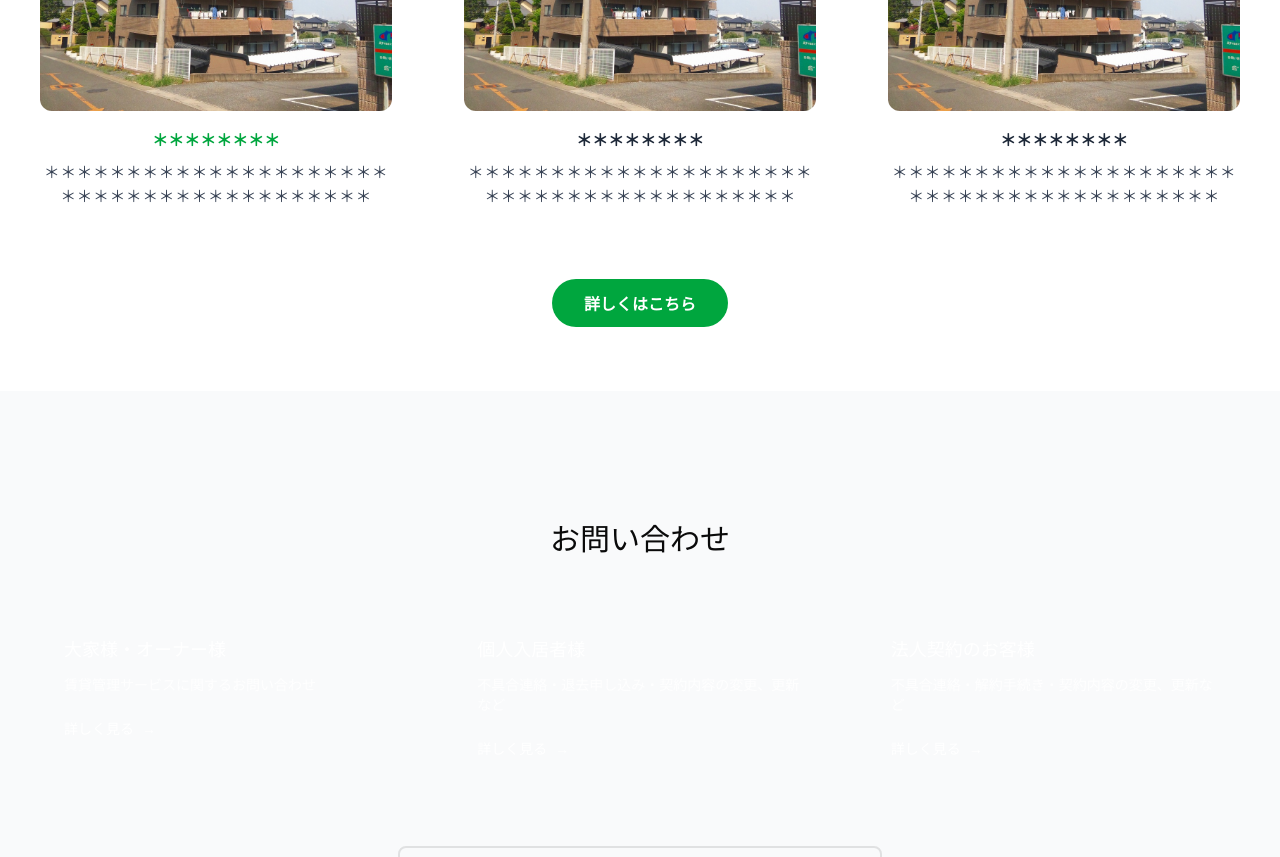
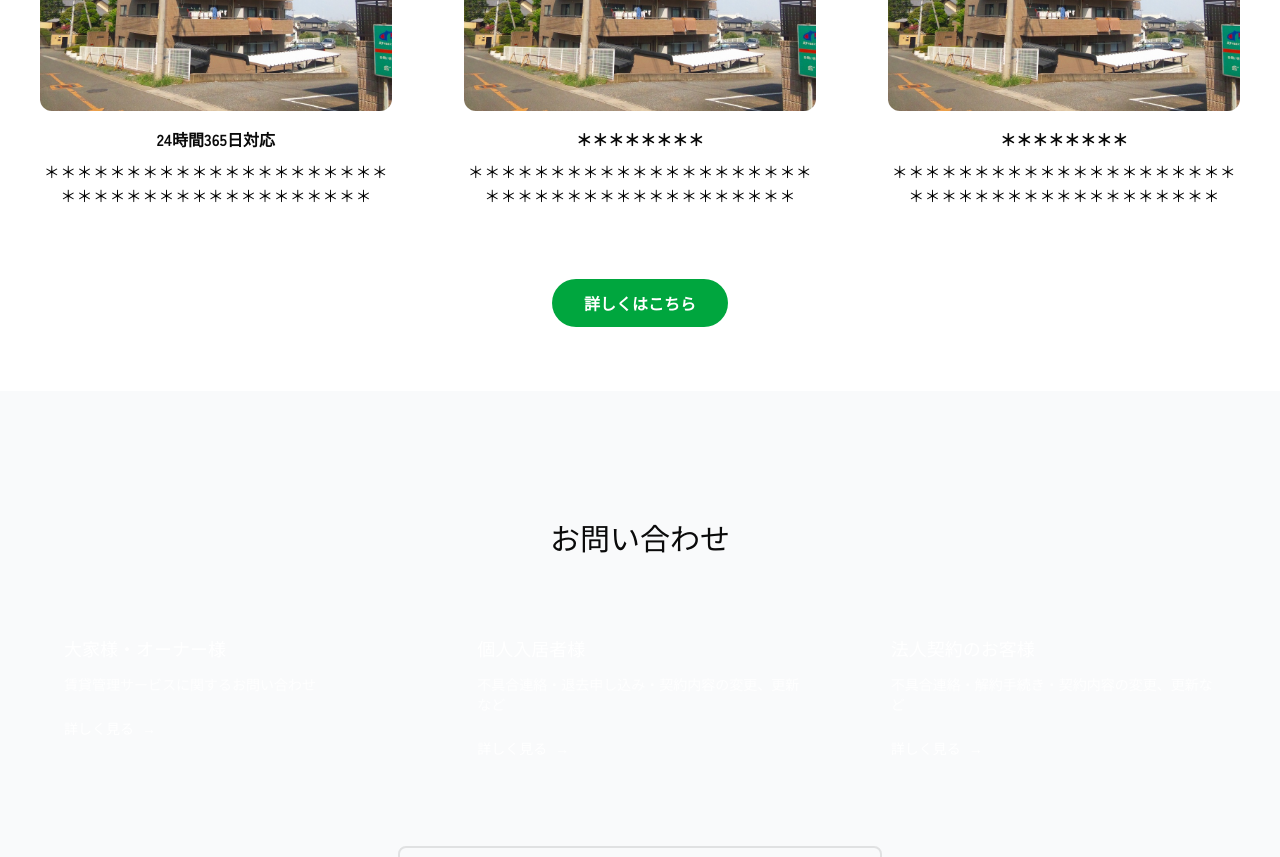
Before and after one commit to taym0606/aichi-tatemono, a React (Vite) app: page / in a window 1280 px wide. Shown: the part 1940-2797 px from the top of the page. Built offline with nearby package versions, Linux system fonts and the light colour scheme.

Commit message:
firstview

```diff
--- a/package.json
+++ b/package.json
@@ -56,6 +56,7 @@
     "react-resizable-panels": "2.1.7",
     "react-responsive-masonry": "2.7.1",
     "react-router": "7.13.0",
+    "react-router-dom": "^7.13.1",
     "react-slick": "0.31.0",
     "recharts": "2.15.2",
     "sonner": "2.0.3",
@@ -65,13 +66,14 @@
   },
   "devDependencies": {
     "@tailwindcss/vite": "^4.1.12",
+    "@types/react-router-dom": "^5.3.3",
     "@vitejs/plugin-react": "4.7.0",
     "tailwindcss": "^4.1.12",
     "vite": "6.3.5"
   },
   "peerDependencies": {
-    "react": "18.3.1",
-    "react-dom": "18.3.1"
+    "react": "^18.3.1",
+    "react-dom": "^18.3.1"
   },
   "peerDependenciesMeta": {
     "react": {
--- a/src/app/components/Footer.tsx
+++ b/src/app/components/Footer.tsx
@@ -12,7 +12,7 @@ export function Footer() {
             <div className="space-y-3">
               <div className="flex items-start space-x-2">
                 <MapPin className="h-5 w-5 text-primary flex-shrink-0 mt-0.5" />
-                <p className="text-sm">〒444-0813<br />愛知県岡崎市羽根町字東荒子５７番地AR岡崎スクエア３階</p>
+                <p className="text-sm">〒444-0813<br />愛知県岡崎市羽根町字東荒子57番地AR岡崎スクエア3階</p>
               </div>
               <div className="flex items-center space-x-2">
                 <Phone className="h-5 w-5 text-primary flex-shrink-0" />
--- a/src/app/pages/Home.tsx
+++ b/src/app/pages/Home.tsx
@@ -78,7 +78,7 @@ export function Home() {
   ];
 
   const images = [
-    "/img/mansion047.jpg",
+    "/img/firstview01.png",
     "/img/mansion046.jpg",
     "/img/mansion070.jpg",
     "/img/mansion050.jpg",
@@ -216,9 +216,9 @@ export function Home() {
 </section>
 
   {/* 斜めカット用の疑似要素 */}
-  <div className="absolute clip-roof  w-full h-64 bg-secondary opacity-10 border-primary border-16 -skew-y-6 origin-top"></div>
+  <div className="absolute clip-roof  w-full h-64 bg-second border-primary border-16 -skew-y-6 origin-top"></div>
 {/*あいち建物管理の３つの強み */}
-<section className="relative bg-secondary-bg rounded-3xl overflow-hidden mt-60 pt-12 pb-16">
+<section className="relative bg-second rounded-3xl overflow-hidden mt-60 pt-12 pb-16">
 
   <div className="relative z-10 max-w-7xl mx-auto px-4 text-center">
     {/* タイトル */}
@@ -229,8 +229,8 @@ export function Home() {
       {/* 1つ目 */}
       <div className="bg-white rounded-xl p-6 flex-1 text-center">
         <img src="./img/mansion046.jpg" alt="" className="mx-auto mb-4 rounded-xl" />
-        <p className="text-green-600 font-semibold mb-2">＊＊＊＊＊＊＊＊</p>
-        <p className="text-gray-700 tracking-wide">
+        <p className="text-primary font-semibold mb-2">24時間365日対応</p>
+        <p className="text-black tracking-wide">
           ＊＊＊＊＊＊＊＊＊＊＊＊＊＊＊＊＊＊＊＊＊＊＊＊＊＊＊＊＊＊＊＊＊＊＊＊＊＊＊＊
         </p>
       </div>
@@ -238,8 +238,8 @@ export function Home() {
       {/* 2つ目 */}
       <div className="bg-white rounded-xl p-6 flex-1 text-center">
         <img src="./img/mansion046.jpg" alt="" className="mx-auto mb-4 rounded-xl" />
-        <p className="text-gray-800 font-semibold mb-2">＊＊＊＊＊＊＊＊</p>
-        <p className="text-gray-700 tracking-wide">
+        <p className="text-primary font-semibold mb-2">＊＊＊＊＊＊＊＊</p>
+        <p className="text-black tracking-wide">
           ＊＊＊＊＊＊＊＊＊＊＊＊＊＊＊＊＊＊＊＊＊＊＊＊＊＊＊＊＊＊＊＊＊＊＊＊＊＊＊＊
         </p>
       </div>
@@ -247,8 +247,8 @@ export function Home() {
       {/* 3つ目 */}
       <div className="bg-white rounded-xl p-6 flex-1 text-center">
         <img src="./img/mansion046.jpg" alt="" className="mx-auto mb-4 rounded-xl" />
-        <p className="text-gray-800 font-semibold mb-2">＊＊＊＊＊＊＊＊</p>
-        <p className="text-gray-700 tracking-wide">
+        <p className="text-primary font-semibold mb-2">＊＊＊＊＊＊＊＊</p>
+        <p className="text-black tracking-wide">
           ＊＊＊＊＊＊＊＊＊＊＊＊＊＊＊＊＊＊＊＊＊＊＊＊＊＊＊＊＊＊＊＊＊＊＊＊＊＊＊＊
         </p>
       </div>
--- a/src/app/pages/Privacy.tsx
+++ b/src/app/pages/Privacy.tsx
@@ -1,6 +1,6 @@
 export function Privacy() {
   return (
-    <div >
+    <div>
       <div className="bg-primary text-white py-16">
         <div className="max-w-7xl mx-auto px-4 sm:px-6 lg:px-8">
           <h1 className="text-white">プライバシーポリシー</h1>
--- a/src/app/pages/owner/OwnerIndex.tsx
+++ b/src/app/pages/owner/OwnerIndex.tsx
@@ -24,7 +24,7 @@ export function OwnerIndex() {
   ];
 
   return (
-    <div >
+    <div>
       <div className="bg-primary text-white py-16">
         <div className="max-w-7xl mx-auto px-4 sm:px-6 lg:px-8">
           <h1 className="text-white mb-4">大家様・オーナー様向けサービス</h1>
--- a/src/styles/theme.css
+++ b/src/styles/theme.css
@@ -11,7 +11,7 @@
   --primary: #009B73;
   --primary-foreground: #ffffff;
   --secondary: #F8BE01;
-  --secondary-bg: rgba(248 190 1 0.2);
+  --second: #FEF8E5;
   --secondary-foreground: #030213;
   --muted: #ececf0;
   --muted-foreground: #717182;
```
Also changed, not shown: public/img/firstview01.png (added), 1 other file (tests, documents, lock files or other folders).
